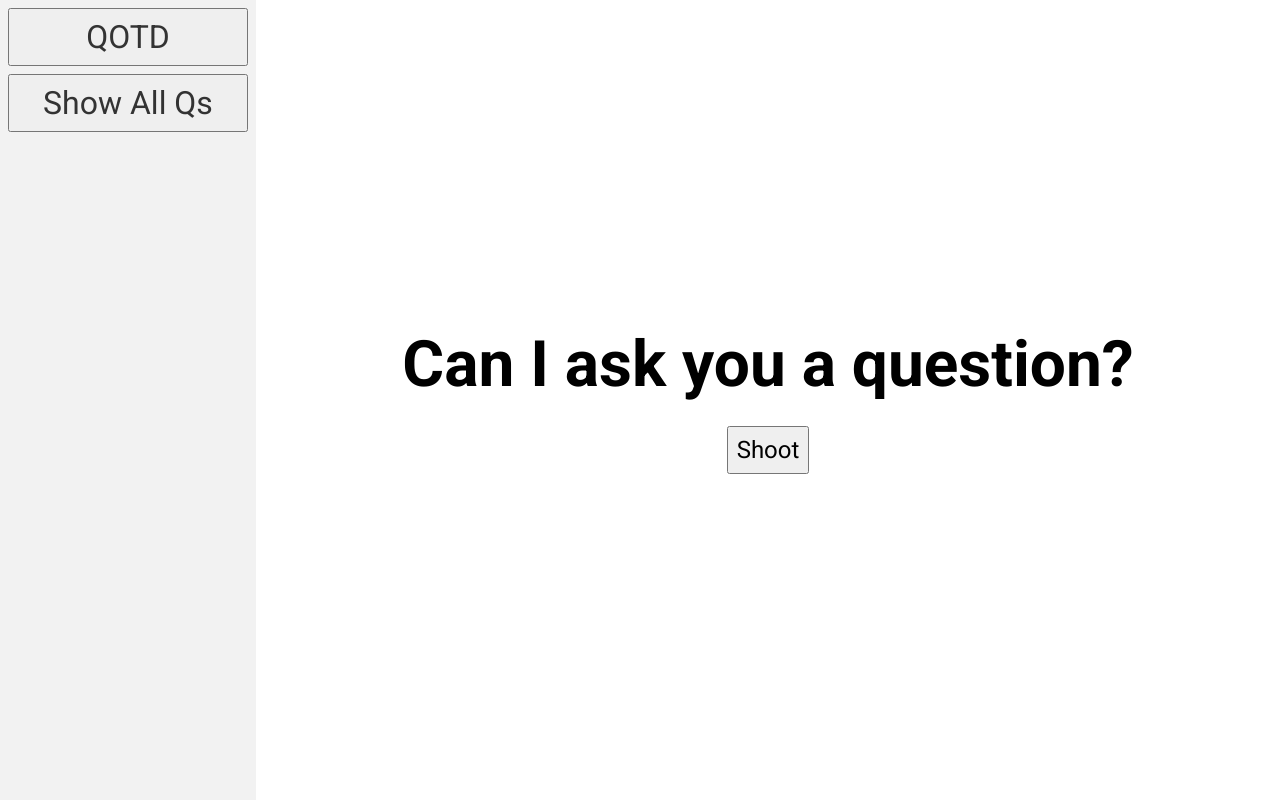
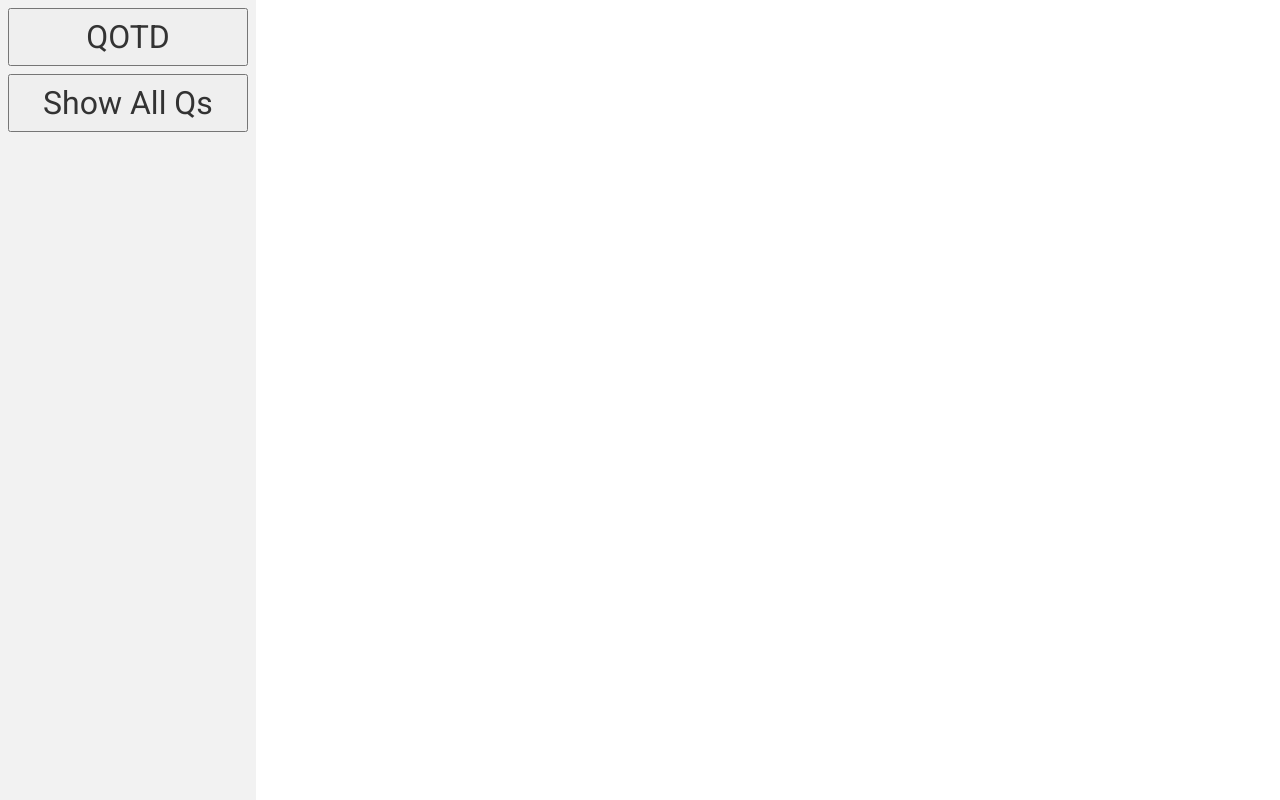
Before and after one commit to pkWafuuu/QOTD, an Angular app: page / in a window 1280 px wide. Built offline with nearby package versions, Linux system fonts and the light colour scheme.

Commit message:
added router

```diff
--- a/src/app/app-routing.module.ts
+++ b/src/app/app-routing.module.ts
@@ -1,7 +1,12 @@
 import { NgModule } from '@angular/core';
 import { RouterModule, Routes } from '@angular/router';
+import { HomeComponent } from './home/home.component';
+import { SideBarComponent } from './side-bar/side-bar.component';
 
-const routes: Routes = [];
+const routes: Routes = [
+  { path: 'home', component: HomeComponent, title:'QOTD'},
+  { path: 'allquestions', component: SideBarComponent, title:'QOTD'},
+];
 
 @NgModule({
   imports: [RouterModule.forRoot(routes)],
--- a/src/app/app.component.html
+++ b/src/app/app.component.html
@@ -1,4 +1,6 @@
 <div class="flex">
     <app-side-bar class="side-bar"></app-side-bar>
-    <app-home class="home"></app-home>
+    <div class="main-content">
+        <router-outlet></router-outlet>
+    </div>
 </div>
--- a/src/app/home/home.component.css
+++ b/src/app/home/home.component.css
@@ -1,6 +1,7 @@
 .home__container {
     height: 100vh;
     display: flex;
+    width: 100%;
 }
 
 .side-bar__btn {
--- a/src/styles.css
+++ b/src/styles.css
@@ -5,6 +5,10 @@
     padding: 0;
     box-sizing: border-box;
     font-family: "Roboto", Courier, monospace;
+}
+
+.main-content {
+    width: 100%;
 }
 
 .row {
@@ -19,7 +23,3 @@
 .side-bar {
     width: 25%;
 }
-
-.home {
-    width: 100%;
-}
```
